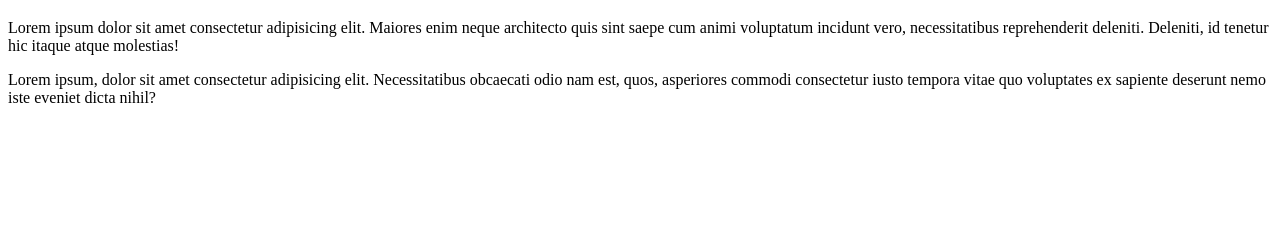
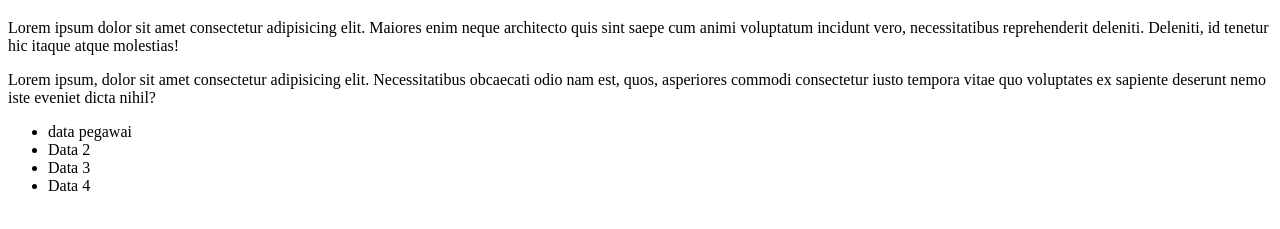
Before and after one commit to affanul-hakim/latihan, a plain HTML site: page home.html in a window 1280 px wide. Shown: the part 61-290 px from the top of the page. Drawn offline with Linux system fonts and the light colour scheme.

Commit message:
update home

```diff
--- a/home.html
+++ b/home.html
@@ -13,5 +13,13 @@
     <p>
         Lorem ipsum, dolor sit amet consectetur adipisicing elit. Necessitatibus obcaecati odio nam est, quos, asperiores commodi consectetur iusto tempora vitae quo voluptates ex sapiente deserunt nemo iste eveniet dicta nihil?
     </p>
+    <ul>
+        <li>
+            data pegawai
+        </li>
+        <li>Data 2</li>
+        <li>Data 3</li>
+        <li>Data 4</li>
+    </ul>
 </body>
 </html>
```
